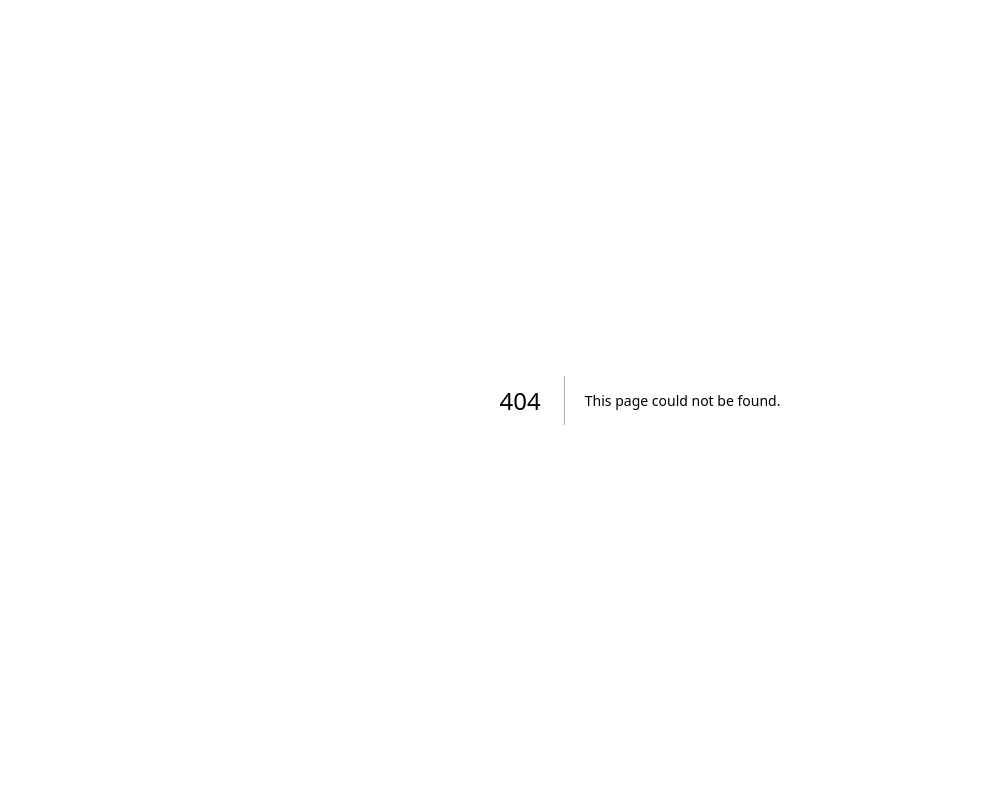
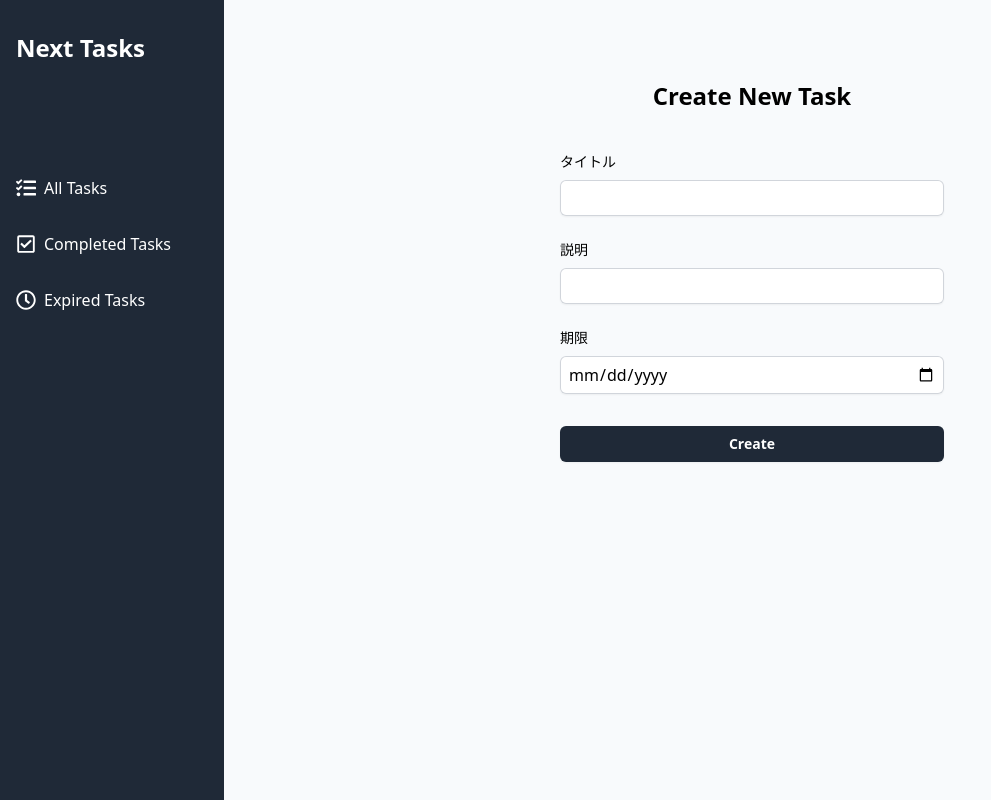
Before and after one commit to mahiro0830/next-tasks, a Next.js app: page /new in a window 1280 px wide. Before the commit this address had no page. Shown: the whole page, without its empty margins (0-991 px from the left). Built offline with nearby package versions, Linux system fonts and the light colour scheme.

Commit message:
タスク作成ページの実装

```diff
--- /dev/null
+++ b/src/app/(main)/new/page.tsx
@@ -0,0 +1,13 @@
+import NewTaskForm from '@/components/NewTaskForm/NewTaskForm';
+import React from 'react'
+
+const NewTaskPage = () => {
+  return (
+    <div className='flex flex-col item-center justify-center py-20'>
+      <h2 className='text-center text-2xl font-bold'>Create New Task</h2>
+      <NewTaskForm />
+    </div>
+  )
+}
+
+export default NewTaskPage;
--- /dev/null
+++ b/src/components/NewTaskForm/NewTaskForm.tsx
@@ -0,0 +1,45 @@
+const NewTaskForm = () => {
+  return (
+    <div className="mt-10 mx-auto w-full max-w-sm">
+      <form action="">
+        <div>
+          <label htmlFor="title" className="block text-sm font-medium">タイトル</label>
+          <input
+            type="text"
+            id="title"
+            name="title"
+            required
+            className="block mt-2 py-1.5 px-2 w-full rounded-md border-0 shadow-sm ring-1 ring-inset ring-gray-300"
+          />
+        </div>
+        <div className="mt-6">
+          <label htmlFor="description" className="block text-sm font-medium">説明</label>
+          <input
+            type="text"
+            id="description"
+            name="description"
+            required
+            className="block mt-2 py-1.5 px-2 w-full rounded-md border-0 shadow-sm ring-1 ring-inset ring-gray-300"
+          />
+        </div>
+        <div className="mt-6">
+          <label htmlFor="dueDate" className="block text-sm font-medium">期限</label>
+          <input
+            type="date"
+            id="dueDate"
+            name="dueDate"
+            min="2020-01-01"
+            max="2999-12-31"
+            required
+            className="block mt-2 py-1.5 px-2 w-full rounded-md border-0 shadow-sm ring-1 ring-inset ring-gray-300"
+          />
+        </div>
+        <button type="submit" className="mt-8 py-2 w-full rounded-md text-white bg-gray-800 hover:bg-gray-700 text-sm font-semibold shadow-sm">
+          Create
+        </button>
+      </form>
+    </div>
+  )
+}
+
+export default NewTaskForm;
```
